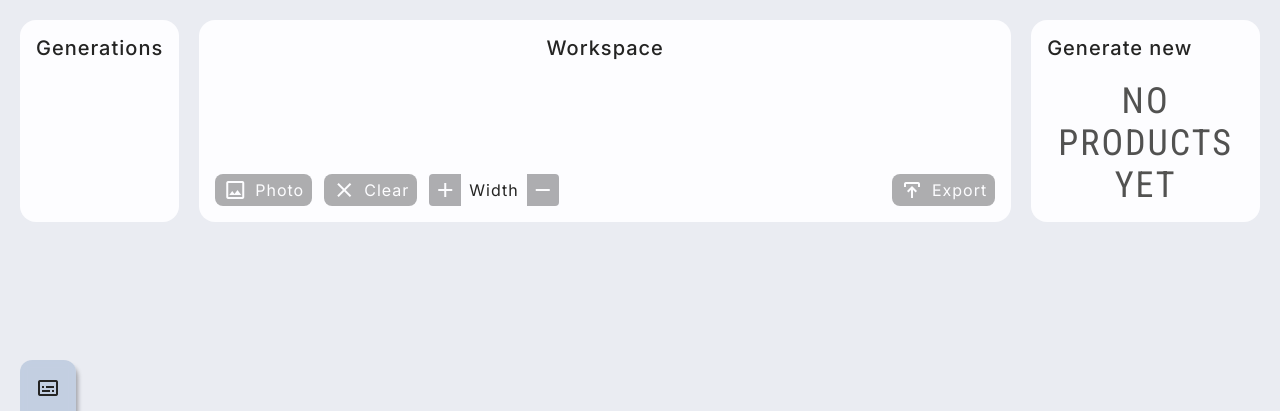
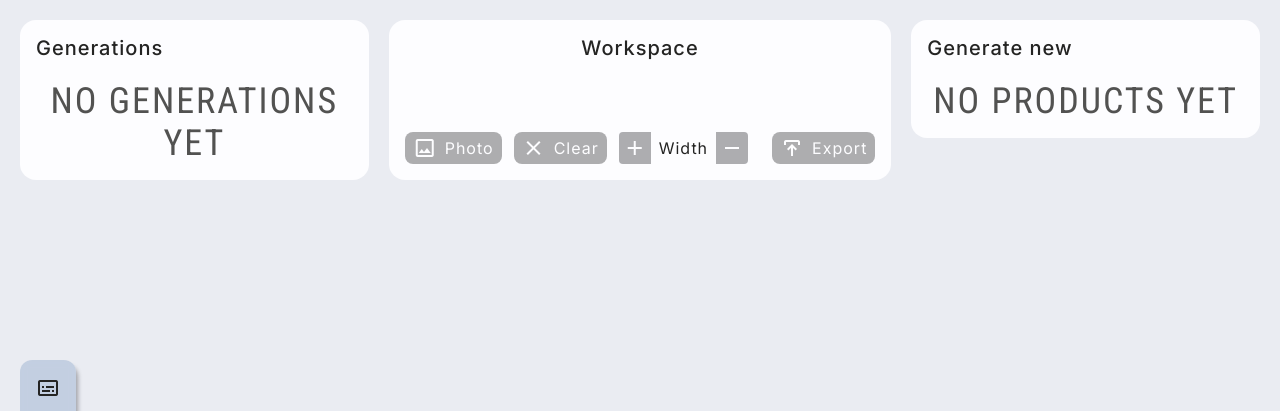
Before and after one commit to coderadi-in/ECHO, a Flask app: template templates/pages/editor.html in a window 1280 px wide. Shown: the part 88-499 px from the top of the page. Run offline with Flask 3, Linux system fonts and the light colour scheme; the template is opened without the code that fills it, so the values that code supplies are empty; parts of the project's set-up code (start-up, migrations or seed data) failed here and were passed over; some libraries are stand-ins or nearby versions.

Commit message:
Updated generations tab in editor.

```diff
--- a/templates/pages/editor.html
+++ b/templates/pages/editor.html
@@ -47,13 +47,18 @@
 
     <main class="main flex gap-20 p-20">
 
-        <div class="history column gap-20 p-16 rounded-16 shadow bg-card" id="historyTab">
+        <div class="history w-full column gap-20 p-16 rounded-16 shadow bg-card" id="historyTab">
             <div class="head row h-sb">
                 <span class="text fs-20 fw-500">Generations</span>
                 <!-- <span class="symbol link" id="closeHistoryTab">resize</span> -->
             </div>
 
             <div class="headlines column gap-8">
+                {% if current_user.headlines | length == 0 %}
+                <div class="column gap-4 h-full center">
+                    <h1 class="h1 text-muted text-center">No generations yet</h1>
+                </div>
+                {% else %}
                 {% for headline in current_user.headlines %}
                 {% if not headline.deleted %}
                 <div class="generated headline row h-sb gap-8 p-8" data-head-id="{{ headline.id }}">
@@ -68,6 +73,7 @@
                 </div>
                 {% endif %}
                 {% endfor %}
+                {% endif %}
             </div>
         </div>
 
@@ -111,7 +117,7 @@
             </div>
         </div>
 
-        <div class="generate column gap-20 p-16 rounded-16 shadow bg-card h-full min-h-0" id="generateTab">
+        <div class="generate w-full column gap-20 p-16 rounded-16 shadow bg-card h-full min-h-0" id="generateTab">
             <div class="head row h-sb">
                 <span class="text fs-20 fw-500">Generate new</span>
                 <!-- <span class="symbol link" id="closeGenerationTab">resize</span> -->
@@ -142,7 +148,9 @@
         </div>
     </main>
 
-    <script src="https://cdnjs.cloudflare.com/ajax/libs/socket.io/4.0.1/socket.io.js" integrity="sha512-q/dWJ3kcmjBLU4Qc47E4A9kTB4m3wuTY7vkFJDTZKjTs8jhyGQnaUrxa0Ytd0ssMZhbNua9hE+E7Qv1j+DyZwA==" crossorigin="anonymous"></script>
+    <script src="https://cdnjs.cloudflare.com/ajax/libs/socket.io/4.0.1/socket.io.js"
+        integrity="sha512-q/dWJ3kcmjBLU4Qc47E4A9kTB4m3wuTY7vkFJDTZKjTs8jhyGQnaUrxa0Ytd0ssMZhbNua9hE+E7Qv1j+DyZwA=="
+        crossorigin="anonymous"></script>
     <script src="https://cdnjs.cloudflare.com/ajax/libs/html2canvas/1.4.1/html2canvas.min.js"></script>
     <script type="module" src="{{ url_for('static', filename='js/components/toast.js') }}"></script>
     <script type="module" src="{{ url_for('static', filename='js/pages/editor.js') }}"></script>
```
